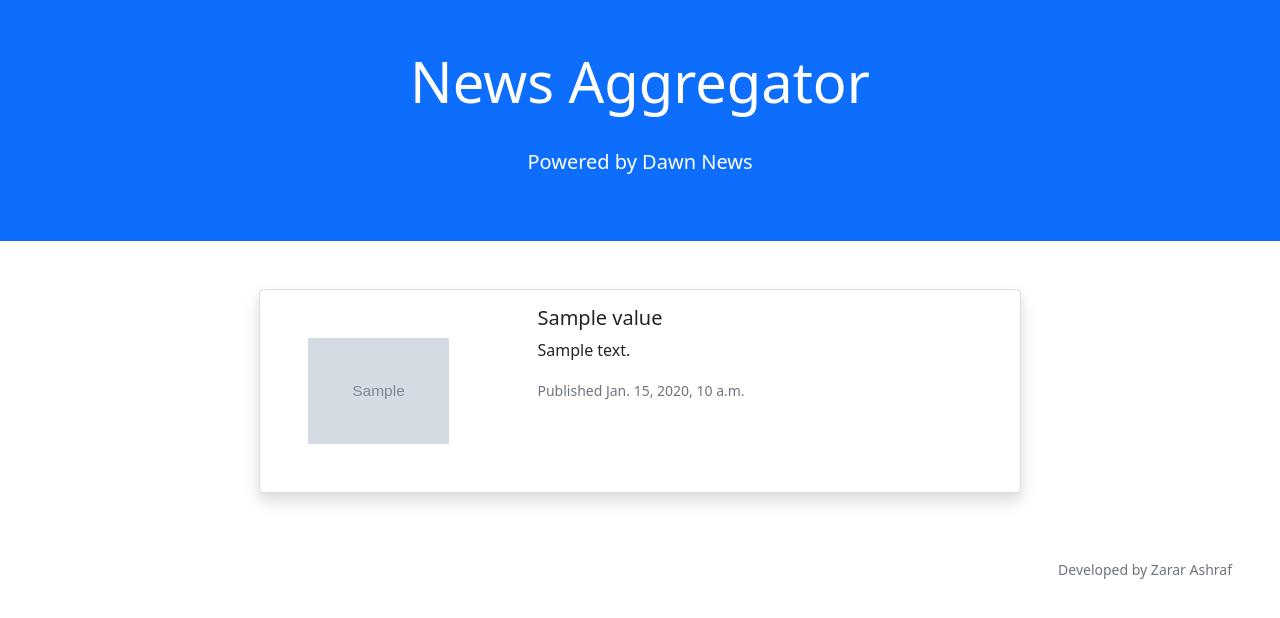
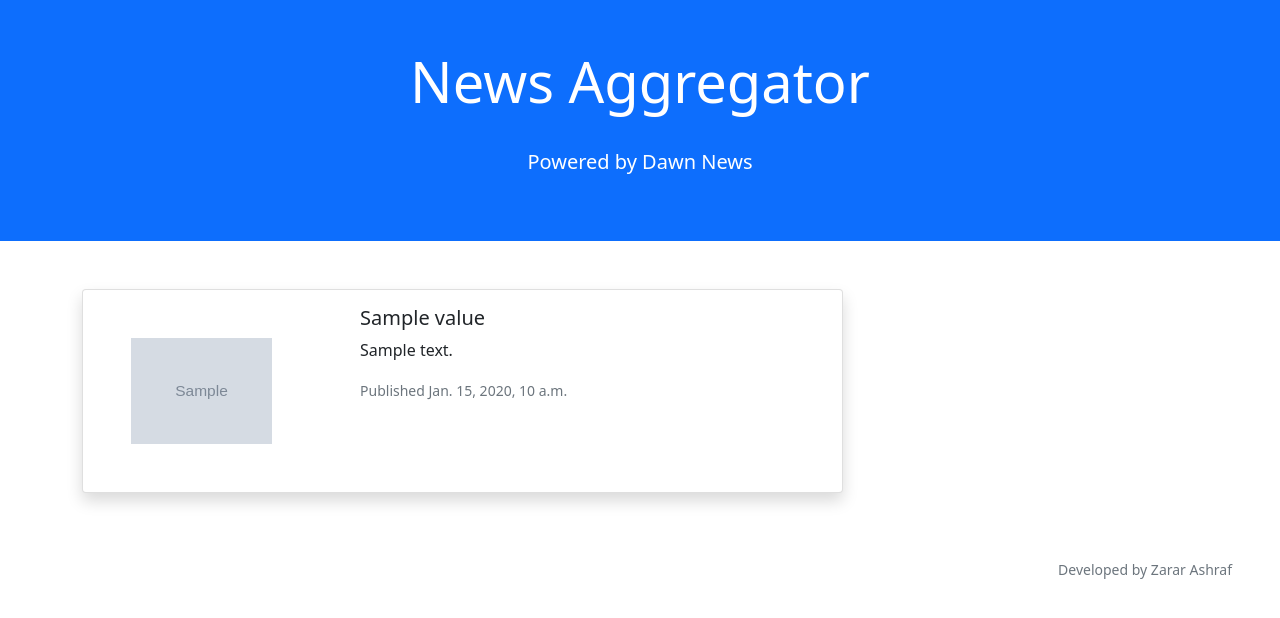
Before and after one commit to zararashraf/newsaggregator, a Django app: template news/templates/index.html in a window 1280 px wide. Shown: the top 618 px of the page. Run offline with Django 3.2, Linux system fonts and the light colour scheme; the template is opened without the code that fills it: most values are stand-ins (such as "Sample title", 1, 10 or a date in 2020); grey boxes marked "Sample" are stand-in pictures.

Commit message:
Initial Commit

```diff
--- a/news/templates/index.html
+++ b/news/templates/index.html
@@ -23,7 +23,7 @@
 
         {% if news %}
             {% for value in news %}
-                <div class="d-flex justify-content-center">
+                <div class="d-flex">
                     <div class="card shadow mb-3">
                         <div class="row">
                         <div class="col-md-4">
```
